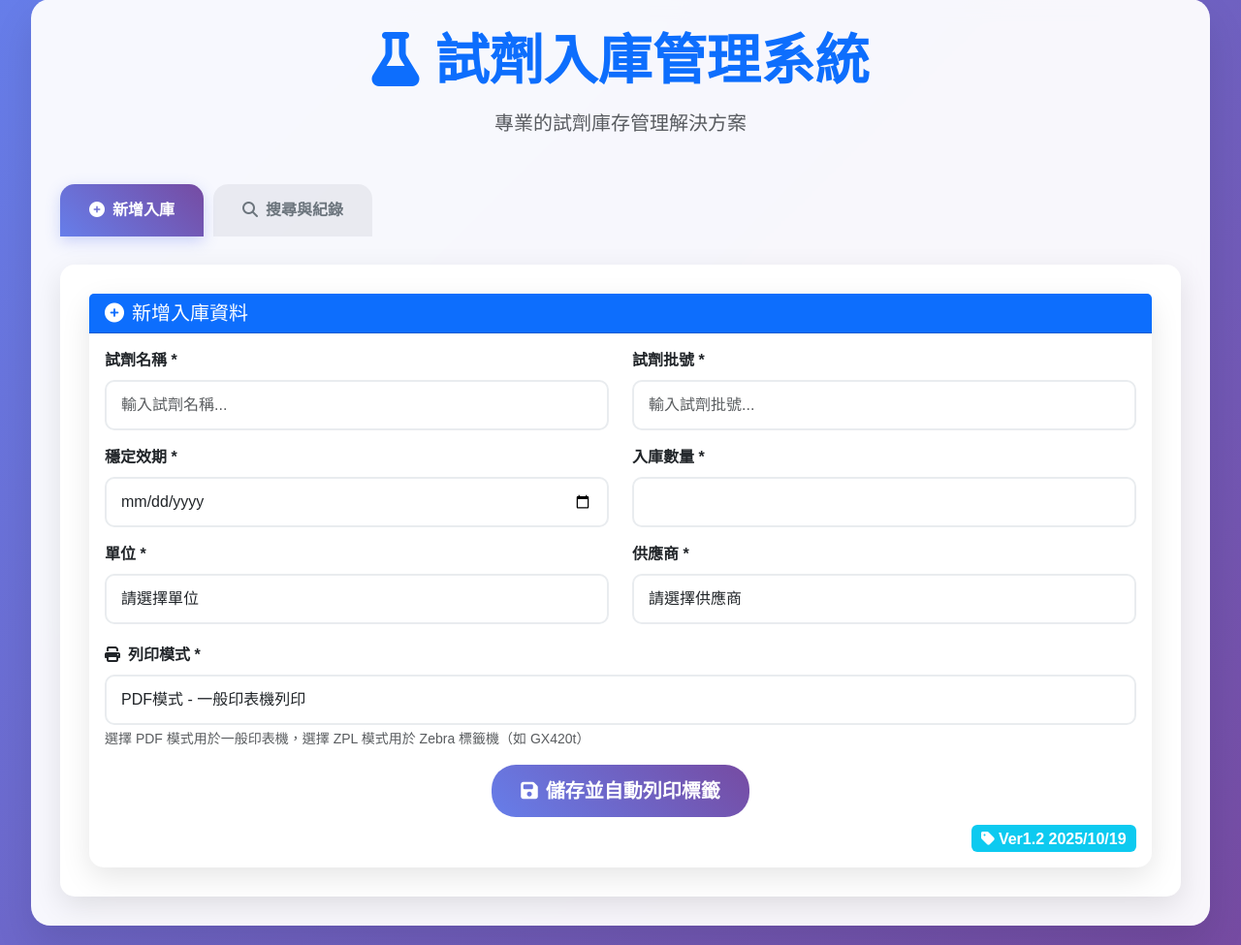
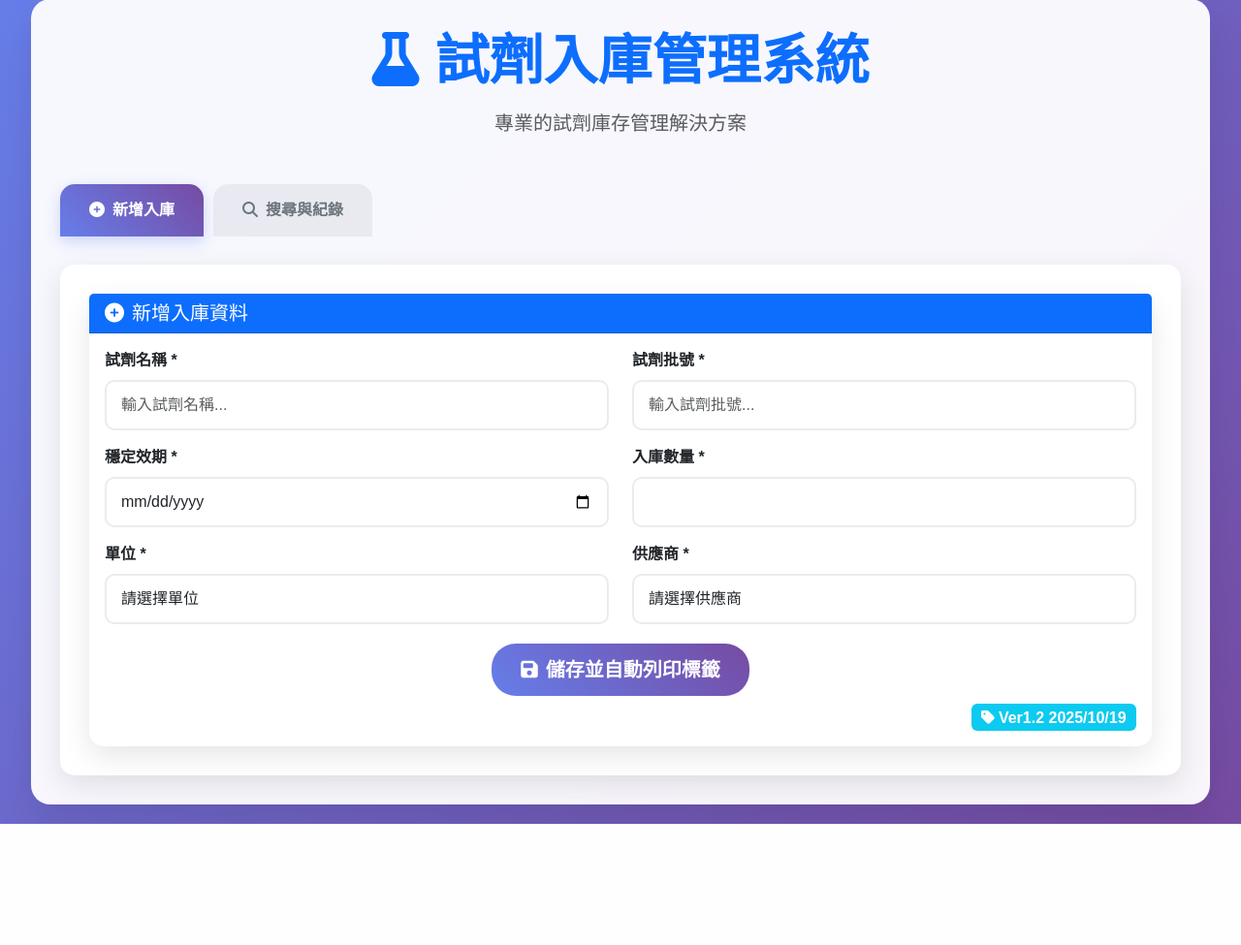
Before and after one commit to hsutumbler/RStorage_LotCheck, a Flask app: page / in a window 1280 px wide. Shown: the part 21-996 px from the top of the page at 97% size. After the commit the page ends 871 px from the top, so only its background shows below. Run offline with Flask 3, Linux system fonts and the light colour scheme; data comes from the database, SQL or seed files in the repository; some libraries are stand-ins or nearby versions.

Commit message:
註銷PDF模式

```diff
--- a/simple_app.py
+++ b/simple_app.py
@@ -1206,18 +1206,20 @@ def send_zpl_to_printer(zpl_commands):
         traceback.print_exc()
         return False
 
-def generate_and_print_labels(entry, quantity=None, is_new_batch=False, printer_type="pdf"):
+def generate_and_print_labels(entry, quantity=None, is_new_batch=False, printer_type="zpl"):
     """
     統一的標籤生成和列印函數
     - entry: 資料庫記錄
     - quantity: 列印數量
     - is_new_batch: 是否為新批號
-    - printer_type: 印表機類型 ("pdf" 或 "zpl")
+    - printer_type: 印表機類型 ("pdf" 或 "zpl") - 已註銷PDF模式，一律使用ZPL
     """
     if quantity is None:
         quantity = entry.quantity
 
-    print(f"使用標籤機類型: {printer_type}")
+    # 強制使用ZPL模式（已註銷PDF模式）
+    printer_type = "zpl"
+    print(f"使用標籤機類型: {printer_type} (PDF模式已註銷)")
 
     # 根據印表機類型選擇對應的生成方式
     if printer_type == "zpl":
@@ -1262,9 +1264,9 @@ def generate_and_print_labels(entry, quantity=None, is_new_batch=False, printer_
             except Exception as e:
                 print(f"保存ZPL檔案失敗: {e}")
                 return 0
-    else:
-        # 使用PDF模式 (原有邏輯)
-        return generate_pdf_labels(entry, quantity, is_new_batch)
+    # else:
+    #     # 使用PDF模式 (原有邏輯) - 已註銷，不再執行
+    #     # return generate_pdf_labels(entry, quantity, is_new_batch)
 
 def print_pdf_direct(entry, quantity=None, is_new_batch=False):
     """
@@ -1562,7 +1564,7 @@ def print_direct(entry_id):
         data = request.json
         quantity = data.get('quantity', entry.quantity)
         is_new_batch = data.get('is_new_batch', False)
-        printer_type = data.get('printer_type', 'pdf')  # 預設為PDF模式
+        printer_type = data.get('printer_type', 'zpl')  # 預設為ZPL模式（PDF模式已註銷）
 
         # 如果前端沒有明確指定is_new_batch，則自動檢查
         if not is_new_batch:
--- a/templates/index.html
+++ b/templates/index.html
@@ -300,19 +300,6 @@
                                          <div class="form-text" id="supplierMessage"></div>
                             </div>
                                                                  </div>
-                                 <div class="row">
-                                     <div class="col-md-12 mb-3">
-                                         <label for="printerType" class="form-label fw-bold">
-                                             <i class="fas fa-print me-2"></i>列印模式 *
-                                         </label>
-                                         <select class="form-control" id="printerType" required>
-                                             <option value="pdf" selected>PDF模式 - 一般印表機列印</option>
-                                             <option value="zpl">ZPL模式 - Zebra標籤機列印</option>
-                                         </select>
-                                         <div class="form-text">選擇 PDF 模式用於一般印表機，選擇 ZPL 模式用於 Zebra 標籤機（如 GX420t）</div>
-                                     </div>
-                                 </div>
-
                                <div class="d-flex justify-content-center align-items-center">
                                    <button type="submit" class="btn btn-primary btn-lg">
                                       <i class="fas fa-save me-2"></i>儲存並自動列印標籤
@@ -510,14 +497,6 @@
                             <span class="fw-bold text-primary fs-5">】組</span>
                         </div>
                     </div>
-                    <div class="mb-3">
-                        <label for="printPrinterType" class="form-label fw-bold">列印模式：</label>
-                        <select class="form-control" id="printPrinterType">
-                            <option value="pdf" selected>PDF模式 - 一般印表機列印</option>
-                            <option value="zpl">ZPL模式 - Zebra標籤機列印</option>
-                        </select>
-                        <div class="form-text small">選擇對應的列印模式</div>
-                    </div>
                 </div>
                 <div class="modal-footer">
                     <button type="button" class="btn btn-secondary" data-bs-dismiss="modal">取消</button>
@@ -1221,7 +1200,7 @@ document.addEventListener('DOMContentLoaded', function() {
         // 確認列印
         async function confirmPrint() {
             const quantity = parseInt(document.getElementById('printQuantity').value);
-            const printerType = document.getElementById('printPrinterType').value;  // 從模態框下拉選單讀取列印模式
+            const printerType = 'zpl';  // 固定使用ZPL模式
             const entryId = window.currentPrintEntryId;
 
             if (quantity > 0) {
@@ -1236,7 +1215,7 @@ document.addEventListener('DOMContentLoaded', function() {
         }
 
                 // 直接列印到預設印表機
-        async function directPrint(entryId, defaultQuantity, printerType = 'pdf') {
+        async function directPrint(entryId, defaultQuantity, printerType = 'zpl') {
             try {
                 const response = await fetch(`/api/print-direct/${entryId}`, {
                     method: 'POST',
@@ -1260,7 +1239,7 @@ document.addEventListener('DOMContentLoaded', function() {
         }
 
         // 新增入庫後直接列印標籤（靜默處理，不顯示錯誤給使用者）
-        async function directPrintNewEntry(entryId, quantity, isNewBatch = false, printerType = 'pdf') {
+        async function directPrintNewEntry(entryId, quantity, isNewBatch = false, printerType = 'zpl') {
             try {
                 console.log('開始列印新入庫標籤，ID:', entryId, '數量:', quantity, '新批號:', isNewBatch, '標籤機類型:', printerType);
 
@@ -1318,7 +1297,7 @@ document.addEventListener('DOMContentLoaded', function() {
                  quantity: parseInt(document.getElementById('quantity').value),
                  unit: document.getElementById('unit').value === '其他' ? document.getElementById('unitOther').value : document.getElementById('unit').value,
                  supplier: document.getElementById('supplier').value === '其他' ? document.getElementById('supplierOther').value : document.getElementById('supplier').value,
-                 printer_type: document.getElementById('printerType').value  // 從下拉選單讀取列印模式（預設為 pdf）
+                 printer_type: 'zpl'  // 固定使用ZPL模式
              };
 
              try {
@@ -1387,13 +1366,13 @@ document.addEventListener('DOMContentLoaded', function() {
              }
 
              try {
-                 // 從表單中獲取列印模式
-                 const printerType = document.getElementById('printerType').value;
+                 // 固定使用ZPL模式
+                 const printerType = 'zpl';
 
                  // 添加標籤機類型到待確認資料
                  const dataWithPrinterType = {
                      ...window.pendingEntryData,
-                     printer_type: printerType  // 使用表單中選擇的列印模式
+                     printer_type: printerType  // 固定使用ZPL模式
                  };
 
                  const response = await fetch('/api/confirm-entry', {
```
